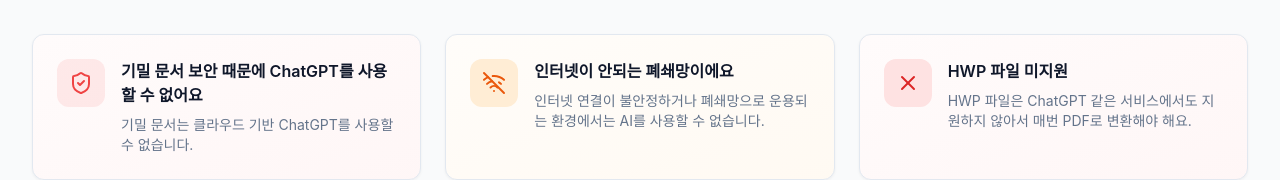
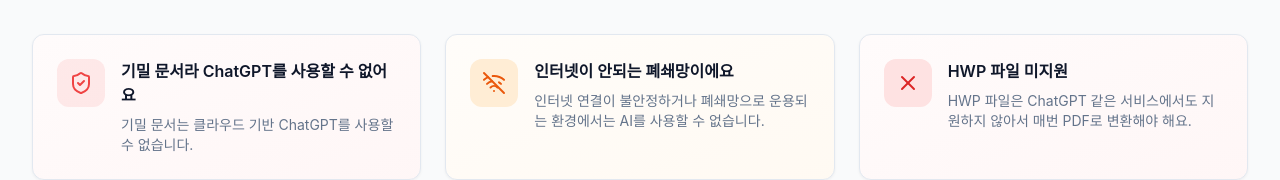
Before and after one commit to sh-kim-peekaboolabs/offline-docs-ai, a React (Vite) app: page / in a window 1280 px wide. Shown: the part 659-839 px from the top of the page. Built offline with nearby package versions, Linux system fonts and the light colour scheme.

Commit message:
Update security section text
Update text in the security section to reflect that ChatGPT cannot be used for confidential documents.

```diff
--- a/src/pages/Index.tsx
+++ b/src/pages/Index.tsx
@@ -62,7 +62,7 @@ const Problem = () => <section className="section pt-8" aria-labelledby="problem
             </div>
           </div>
           <div className="relative z-10">
-            <h3 className="font-semibold mb-2">기밀 문서 보안 때문에 ChatGPT를 사용할 수 없어요</h3>
+            <h3 className="font-semibold mb-2">기밀 문서라 ChatGPT를 사용할 수 없어요</h3>
             <p className="text-sm text-muted-foreground">기밀 문서는 클라우드 기반 ChatGPT를 사용할 수 없습니다.</p>
           </div>
         </div>
```
